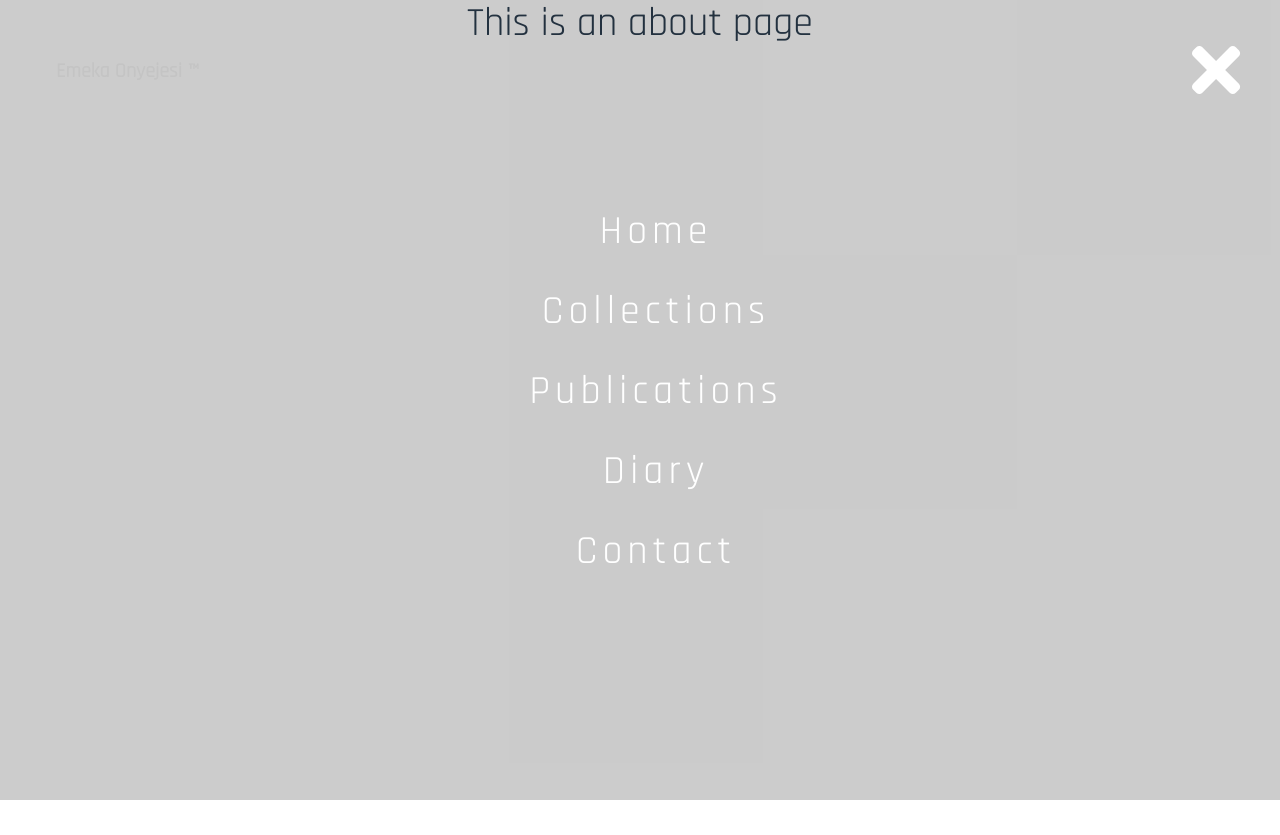
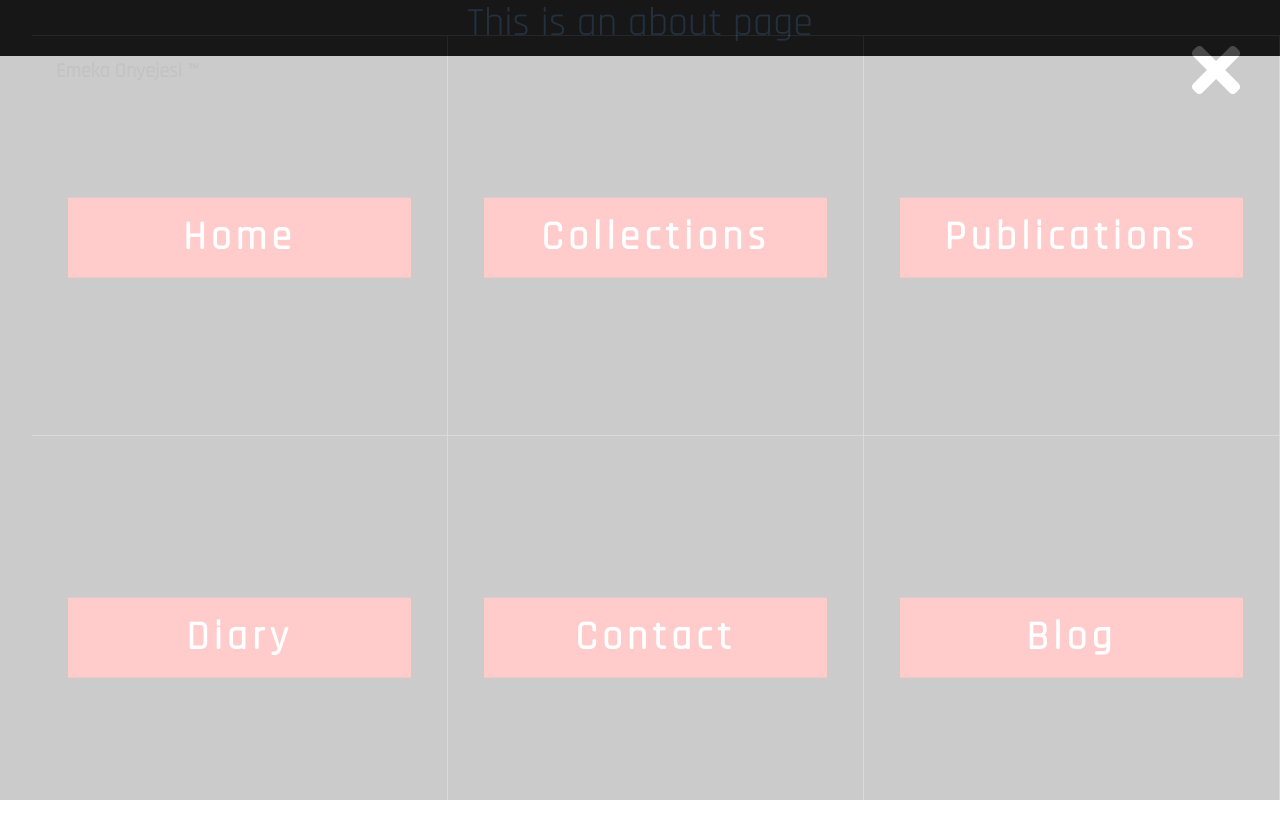
Before and after one commit to v3lli/my_dtw_2, a Vue app: page /about in a window 1280 px wide. Both pictures are taken after a click on the icon 1214 px from the left and 70 px from the top of the page. Before the commit the page ends 800 px from the top, so only its background shows below. Built offline with nearby package versions, Linux system fonts and the light colour scheme.

Commit message:
new menu

```diff
--- a/package.json
+++ b/package.json
@@ -16,6 +16,8 @@
     "bootstrap": "^5.0.2",
     "bootstrap-vue": "^2.21.2",
     "core-js": "^3.6.5",
+    "gasp": "0.0.2",
+    "gsap": "^3.7.1",
     "jquery": "^3.6.0",
     "popper": "^1.0.1",
     "vue": "^3.0.0",
--- a/src/App.vue
+++ b/src/App.vue
@@ -1,12 +1,13 @@
 <template>
   <div>
-    <FullScrNav class="nav" :toNav="!showNav"/>
+    <FullScrNav2 class="nav" :toNav="!showNav"/>
   </div>
   <router-view/>
 </template>
 
 <script>
-import FullScrNav from '@/components/FullScrNav.vue';
+import FullScrNav2 from '@/components/FullScrNav2.vue';
+//import gsap from 'gsap'
 
 export default {
   data: () => {
@@ -20,7 +21,7 @@ export default {
       },
   },
   components: {
-    FullScrNav,
+    FullScrNav2,
   },
   created(){
     this.viewhandler();
@@ -50,6 +51,7 @@ export default {
   text-align: center;
   color: #2c3e50;
   overflow-x: hidden;
+  background-color: #1d1d1d;
 }
 
 /* #nav a {
--- a/src/components/FullScrNav.vue
+++ b/src/components/FullScrNav.vue
@@ -113,7 +113,4 @@ nav {
 .hide{
     top: 0;
 }
- .line{
-
- }
 </style>
--- /dev/null
+++ b/src/components/FullScrNav2.vue
@@ -0,0 +1,168 @@
+<template>
+  <div class="main-header justify-content-between align-items-center">
+    <div class="brand-name">
+      <strong> Emeka Onyejesi ™ </strong>
+    </div>
+    <nav
+      id="menu"
+      class="nav align-items-center text-center justify-content-center"
+      :class="showNav ? 'show' : ''"
+    >
+      <ul>
+        <li>
+          <a class="nav-link" aria-current="page" href="#">Home</a>
+        </li>
+        <li>
+          <a class="nav-link" href="#">Collections</a>
+        </li>
+        <li>
+          <a class="nav-link" href="#">Publications</a>
+        </li>
+        <li>
+          <a class="nav-link" href="#">Diary</a>
+        </li>
+        <li>
+          <a class="nav-link" href="#">Contact</a>
+        </li>
+        <li>
+          <a class="nav-link" href="#">Blog</a>
+        </li>
+      </ul>
+      <fa
+        v-if="!showNav"
+        @click="toggleNav"
+        class="cross fa-color fa-lg"
+        icon="times"
+      />
+    </nav>
+    <fa v-if="showNav" @click="toggleNav" class="hamburger fa-lg" icon="bars" />
+  </div>
+</template>
+
+<script>
+export default {
+  name: "Navbar",
+  props: ["toNav"],
+  data: () => {
+    return {
+      showNav: true,
+    };
+  },
+  methods: {
+    toggleNav: function () {
+      this.showNav = !this.showNav;
+    },
+  },
+};
+</script>
+
+<style scoped>
+.main-header {
+  height: 70px;
+  width: 100%;
+  padding: 3.5rem;
+  z-index: 2;
+  background-color: transparent;
+  /* background: rgba(14, 13, 13, 0.43); */
+  position: absolute;
+  color: whitesmoke;
+  border-bottom: 3px solid transparent;
+  transition: border-bottom 1s;
+}
+
+.brand-name {
+  font-size: 20px;
+}
+
+nav ul {
+  display: block;
+  position: relative;
+  width: 100%;
+  height: 100%;
+  color: #fff;
+  text-align: center;
+
+  list-style: none;
+  margin: 35px 0;
+  /* display: inline-block; */
+}
+
+nav ul li {
+  width: 33.33%;
+  height: 50%;
+  padding: 36px;
+  margin-bottom: 0;
+  position: relative;
+  display: inline-block;
+  overflow: hidden;
+  float: left;
+  border-top: 1px solid rgba(255, 255, 255, 0.3);
+  border-right: 1px solid rgba(255, 255, 255, 0.3);
+}
+
+nav ul a {
+  display: block;
+  letter-spacing: 0.1em;
+  font-weight: 600;
+  font-size: 17px;
+  background: red;
+  color: #fff;
+  pointer-events: none;
+  position: relative;
+  top: 50%;
+  -webkit-transform: translateY(-48%);
+  transform: translateY(-48%);
+
+  text-decoration: none;
+  font-size: 40px;
+  color: #fff;
+  padding: 10px;
+  letter-spacing: 5px;
+  position: relative;
+}
+
+.main-header:hover {
+  border-color: white;
+}
+
+nav ul a::after {
+  content: "";
+  height: 3px;
+  width: 0;
+  background: lightgreen;
+  position: absolute;
+  bottom: 0;
+  left: 0;
+  transition: width 0.5s;
+}
+
+nav ul a:hover::after {
+  width: 100%;
+}
+
+nav {
+  position: absolute;
+  width: 100%;
+  height: 100vh;
+  background: #000;
+  opacity: 0.2;
+  top: 0;
+  left: 0;
+  transition: 1s;
+}
+
+.cross {
+  position: absolute;
+  color: #fff;
+  top: 35px;
+  right: 40px;
+  font-size: 70px;
+  cursor: pointer;
+}
+.show {
+  top: -100vh;
+}
+.hide {
+  top: 0;
+}
+</style>
--- a/src/components/Layouts/Layout25.vue
+++ b/src/components/Layouts/Layout25.vue
@@ -1,19 +1,14 @@
 <template>
     <div class="gallery w-100">
-
-        <figure class="img" data-aos="fade-in" v-for="(post, index) in posts" :key="index">
+        <figure class="img" v-for="(post, index) in posts" :key="index">
             <img :src="post.media_url">
         </figure>
     </div>
 </template>
 
 <script>
-// import GridItem from '../GridItems/GridItem.vue'
+// import gsap from 'gsap'
 export default{
-    components:{
-        //  GridItem
-		// AOS,
-    },
     props: ["posts"],
 }
 </script>
@@ -22,18 +17,14 @@ export default{
 .gallery{
     position: relative;
     height: auto;
-    width: 90%;
     margin: auto;
     padding: 45px 0;
     display: grid;
     grid-template-columns:  auto auto auto auto;
-
 }
 
 .gallery .img{
 	position: relative;
-	height: 100%;
-	width: 100%;
 	overflow: hidden;
 	box-shadow: 0px 2px 2px rgba(0, 0, 0, 0.9 );
 	border-radius: 2px;
@@ -88,4 +79,5 @@ export default{
 	filter: brightness(1) grayscale(0);
 }
 
+
 </style>
--- a/src/components/Page25.vue
+++ b/src/components/Page25.vue
@@ -12,7 +12,7 @@
 <script>
 import axios from 'axios'
 import Layout25 from './Layouts/Layout25.vue'
-// import ImageGridSingle from './ImageGridSingle.vue';
+
 export default {
     computed:{
         getAllPost() {
@@ -105,7 +105,10 @@ export default {
 	grid-auto-flow: dense;
     /* z-index: 90; */
 }
-
+.banner, .banner .gallery, .banner .feed{
+    background-color: transparent;
+    color: whitesmoke;
+}
 
 
 </style>
```
Also changed, not shown: src/main.js (+2 -5 lines), 1 other file (tests, documents, lock files or other folders).
